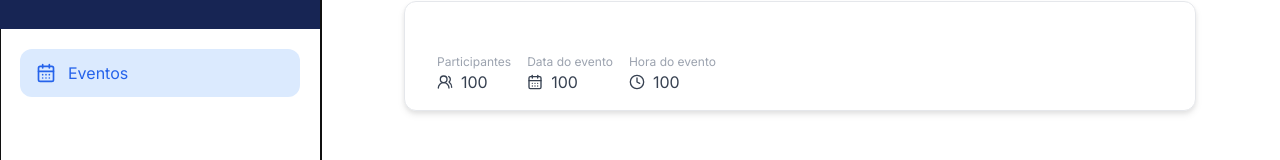
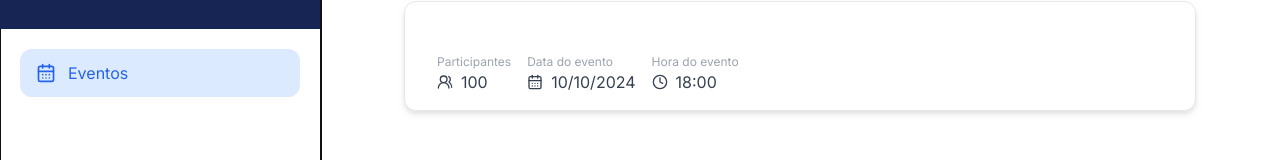
Before and after one commit to Unichamada/UNICHAMADA-FRONT-END, a Next.js app: page /evento in a window 1280 px wide. Shown: the part 201-361 px from the top of the page. Built offline with nearby package versions, Linux system fonts and the light colour scheme.

Commit message:
refactor(estrutura-de-pasta-e-componente): nova orghanização

```diff
--- a/package.json
+++ b/package.json
@@ -11,8 +11,11 @@
   "dependencies": {
     "@hookform/resolvers": "^3.9.0",
     "@radix-ui/react-dialog": "^1.1.1",
+    "@radix-ui/react-dropdown-menu": "^2.1.1",
     "@radix-ui/react-icons": "^1.3.0",
     "@radix-ui/react-label": "^2.1.0",
+    "@radix-ui/react-popover": "^1.1.1",
+    "@radix-ui/react-select": "^2.1.1",
     "@radix-ui/react-slot": "^1.1.0",
     "@radix-ui/react-toast": "^1.2.1",
     "@shadcn/ui": "^0.0.4",
@@ -20,9 +23,11 @@
     "antd": "^5.20.1",
     "class-variance-authority": "^0.7.0",
     "clsx": "^2.1.1",
+    "date-fns": "^3.6.0",
     "lucide-react": "^0.438.0",
     "next": "14.2.5",
     "react": "^18",
+    "react-day-picker": "^8.10.1",
     "react-dom": "^18",
     "react-hook-form": "^7.53.0",
     "react-otp-input": "^3.1.1",
--- a/src/components/card-eventos.tsx
+++ b/src/app/(public)/evento/adiciona-evento/components/card.tsx
@@ -6,25 +6,23 @@ import { icons } from "lucide-react";
 
 interface CardEventosProps {
     titulo?: string;
+    items: CardItemProps[]; // Adiciona uma prop para itens dinâmicos
 }
 
-export function CardEventos({ titulo = "Evento" }: CardEventosProps) {
+export function Card({ titulo = "Evento", items }: CardEventosProps) {
     return (
         <>
             <div className="bg-white mt-4 py-4 px-8 border rounded-xl drop-shadow-md hover:bg-gray-50 cursor-pointer">
                 <h2 className="text-xl font-medium pb-2">{titulo}</h2>
                 <div className="flex gap-4">
-                    <CardItem
-                        label="Participantes"
-                        icon="UsersRound"
-                        value={100}
-                    />
-                    <CardItem
-                        label="Data do evento"
-                        icon="CalendarDays"
-                        value={100}
-                    />
-                    <CardItem label="Hora do evento" icon="Clock" value={100} />
+                    {items.map((item, index) => (
+                        <CardItem
+                            key={index}
+                            label={item.label}
+                            icon={item.icon}
+                            value={item.value}
+                        />
+                    ))}
                 </div>
             </div>
         </>
--- a/src/app/(public)/evento/adiciona-evento/components/input-form.tsx
+++ /dev/null
@@ -1,20 +0,0 @@
-import { Input } from "@/components/ui/input";
-import { Button, Popover } from "antd";
-import { Calendar } from "lucide-react";
-
-interface InputProps {
-    placeholder: string;
-}
-export function Default({ placeholder }: InputProps) {
-    return (
-        <Input
-            className="rounded-xl mt-1 block w-full px-3 py-2 bg-white border border-slate-300  text-sm shadow-sm placeholder-slate-400
-        focus:outline-none focus:border-blue-500 focus:ring-1 focus:ring-blue-500 placeholder:opacity-30"
-            placeholder={placeholder}
-        />
-    );
-}
-
-export const AppInput = {
-    Default,
-};
--- a/src/app/(public)/evento/adiciona-evento/page.tsx
+++ b/src/app/(public)/evento/adiciona-evento/page.tsx
@@ -1,6 +1,5 @@
 "use client";
 
-import { CardEventos } from "@/components/card-eventos";
 import SideMenu from "@/components/side-menu";
 import { Button } from "@/components/ui/button";
 import { Oi } from "next/font/google";
--- a/src/app/(public)/evento/page.tsx
+++ b/src/app/(public)/evento/page.tsx
@@ -1,11 +1,11 @@
 "use client";
 
-import { CardEventos } from "@/components/card-eventos";
 import SideMenu from "@/components/side-menu";
 import { Button } from "@/components/ui/button";
 import { Oi } from "next/font/google";
 import React from "react";
 import { useRouter } from "next/navigation";
+import { Card } from "./adiciona-evento/components/card";
 
 export default function TelaAdicionarEvento() {
     const router = useRouter();
@@ -26,7 +26,26 @@ export default function TelaAdicionarEvento() {
                 </Button>
                 <ul>
                     <li>
-                        <CardEventos titulo="Aula 01" />
+                        <Card
+                            titulo="Aula 01"
+                            items={[
+                                {
+                                    label: "Participantes",
+                                    icon: "UsersRound",
+                                    value: 100,
+                                },
+                                {
+                                    label: "Data do evento",
+                                    icon: "CalendarDays",
+                                    value: "10/10/2024",
+                                },
+                                {
+                                    label: "Hora do evento",
+                                    icon: "Clock",
+                                    value: "18:00",
+                                },
+                            ]}
+                        />
                     </li>
                 </ul>
             </div>
```
